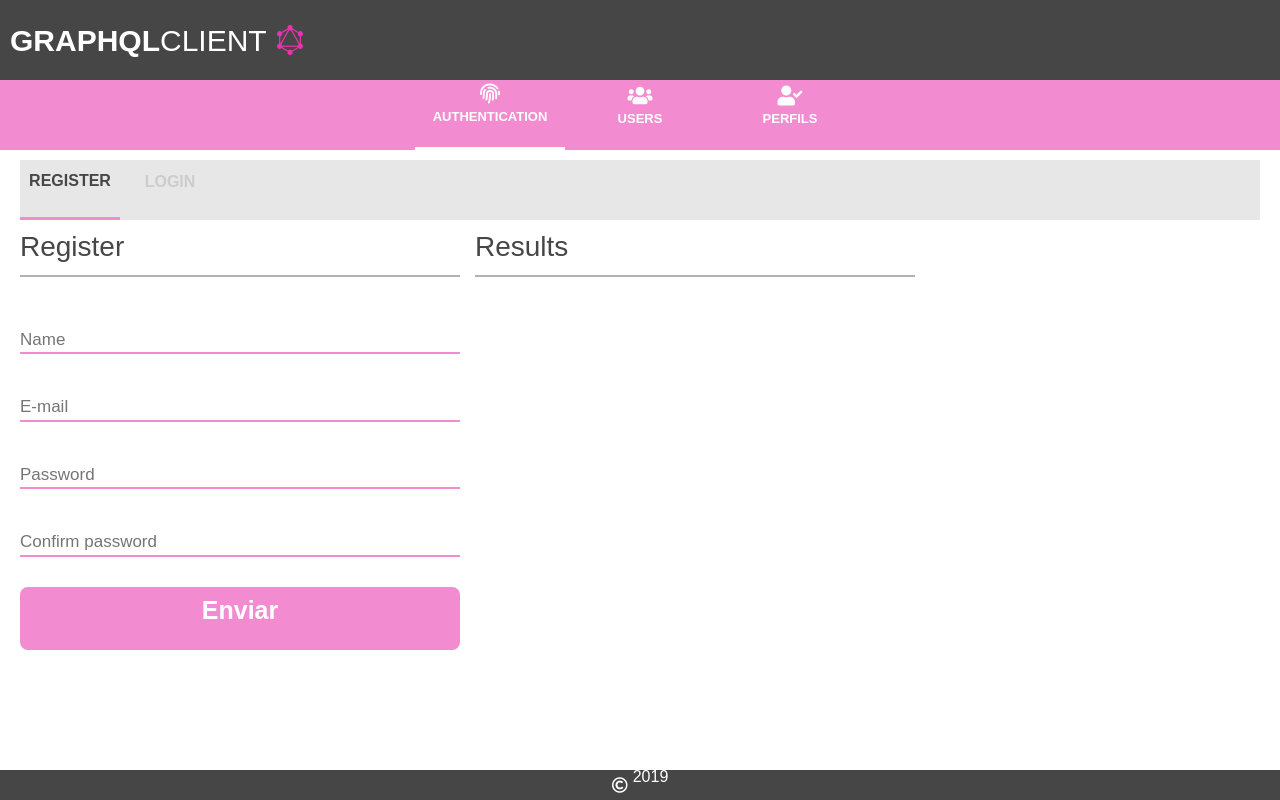
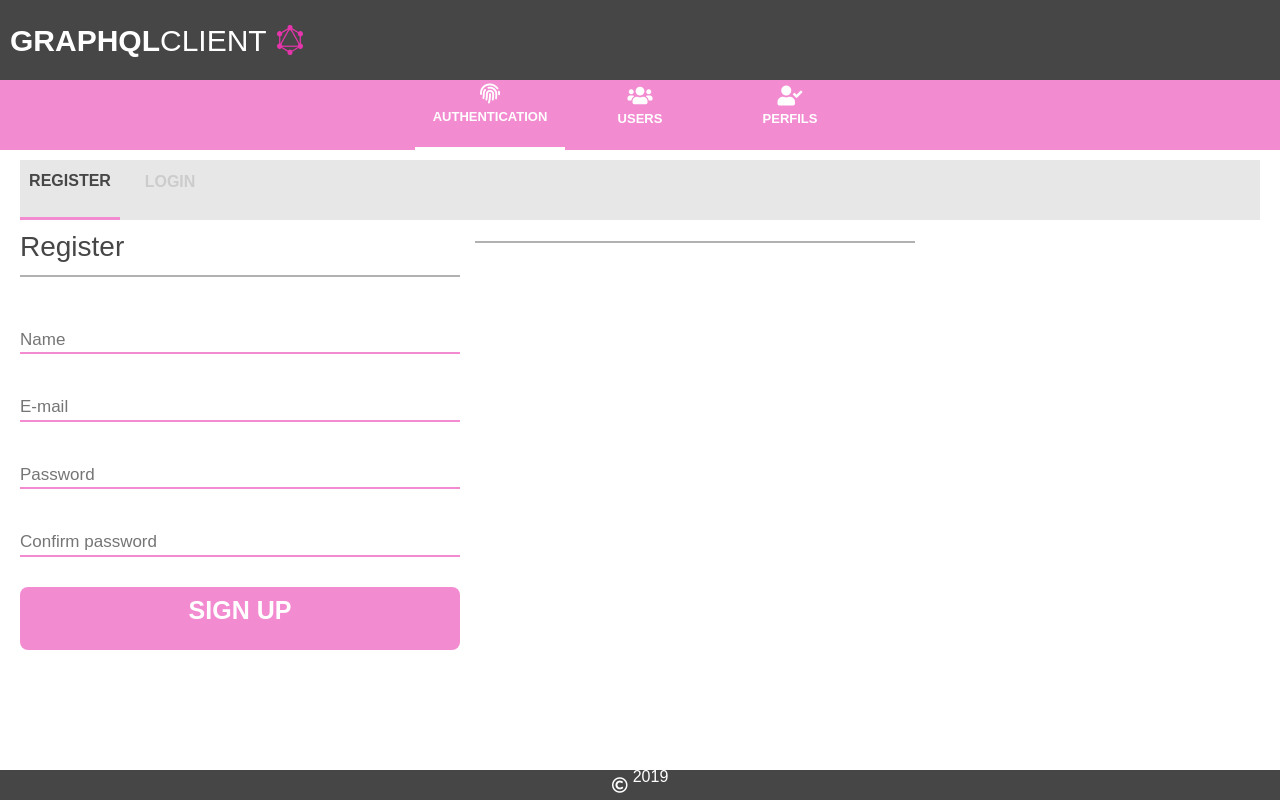
Before and after one commit to brunogusta/GraphQLClient, a React (Create React App) app in the folder web/: page /auth/register in a window 1280 px wide. Built offline with nearby package versions, Linux system fonts and the light colour scheme; the HTML template or start-up script is replaced by a standard one.

Commit message:
changed button names

```diff
--- a/web/src/pages/Auth/components/LoginForm/index.js
+++ b/web/src/pages/Auth/components/LoginForm/index.js
@@ -75,7 +75,7 @@ export default function LoginForm() {
                 <TextError>{errors.password}</TextError>
               )}
               <LoginButton type="submit" onClick={handleSubmit}>
-                <p>Enviar</p>
+                <p>SING IN</p>
               </LoginButton>
             </Form>
           </FormContainer>
--- a/web/src/pages/Auth/components/RegisterForm/index.js
+++ b/web/src/pages/Auth/components/RegisterForm/index.js
@@ -102,7 +102,7 @@ export default function LoginForm() {
                 <TextError>{errors.confirmPassword}</TextError>
               )}
               <RegisterButton type="submit" onClick={handleSubmit}>
-                <p>Enviar</p>
+                <p>SIGN UP</p>
               </RegisterButton>
               {console.log(errors)}
             </Form>
@@ -111,7 +111,7 @@ export default function LoginForm() {
       />
       <ResultsContainer>
         <div>
-          <h3>Results</h3>
+          <h3></h3>
         </div>
       </ResultsContainer>
     </Container>
--- a/web/src/pages/Users/components/New/index.js
+++ b/web/src/pages/Users/components/New/index.js
@@ -75,7 +75,7 @@ export default function NewForm() {
         }) => (
           <FormContainer>
             <SearchTitle>
-              <h3>Search</h3>
+              <h3>New user</h3>
             </SearchTitle>
             <Form>
               <NameInput
@@ -120,7 +120,7 @@ export default function NewForm() {
               />
               <GetPerfilsButton type="submit">LOAD PERFILS</GetPerfilsButton>
               <SearchButton type="submit" onClick={handleSubmit}>
-                <p>ENVIAR</p>
+                <p>CREATE NEW USER</p>
               </SearchButton>
             </Form>
           </FormContainer>
```
